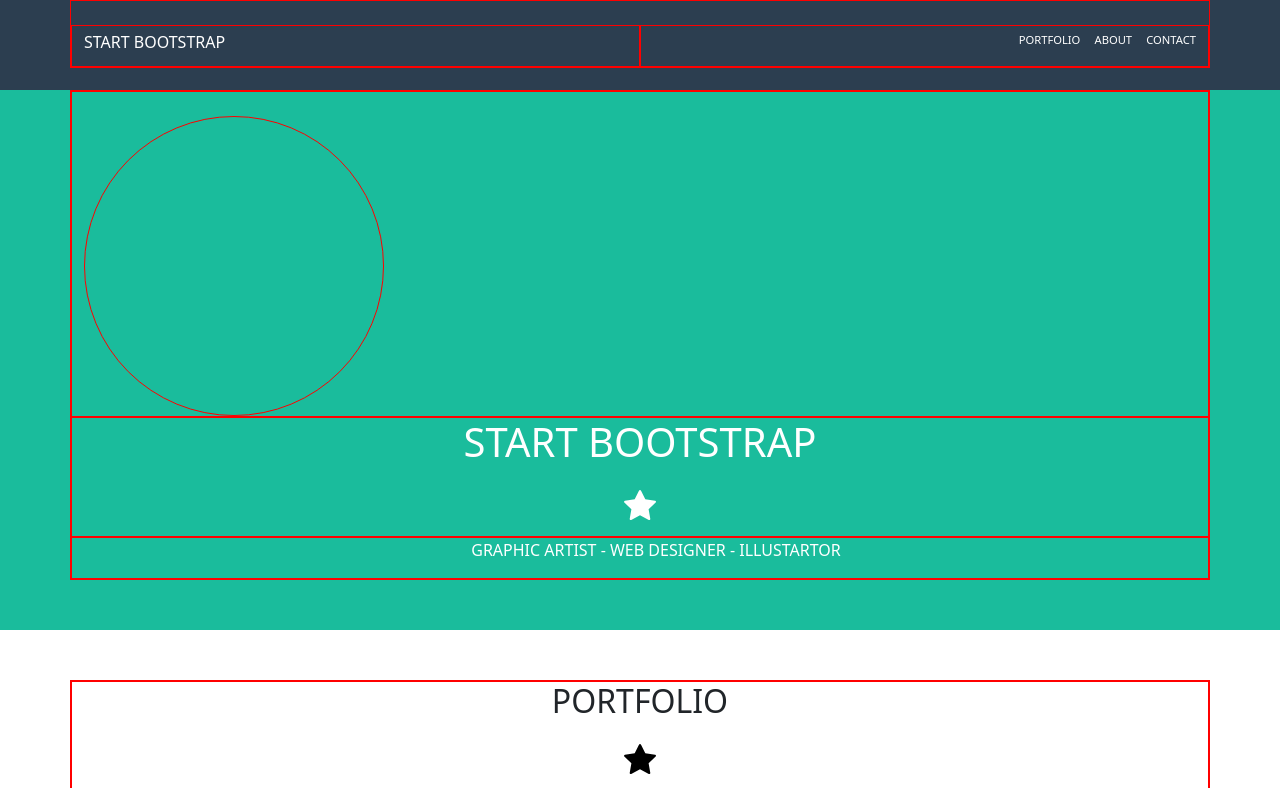
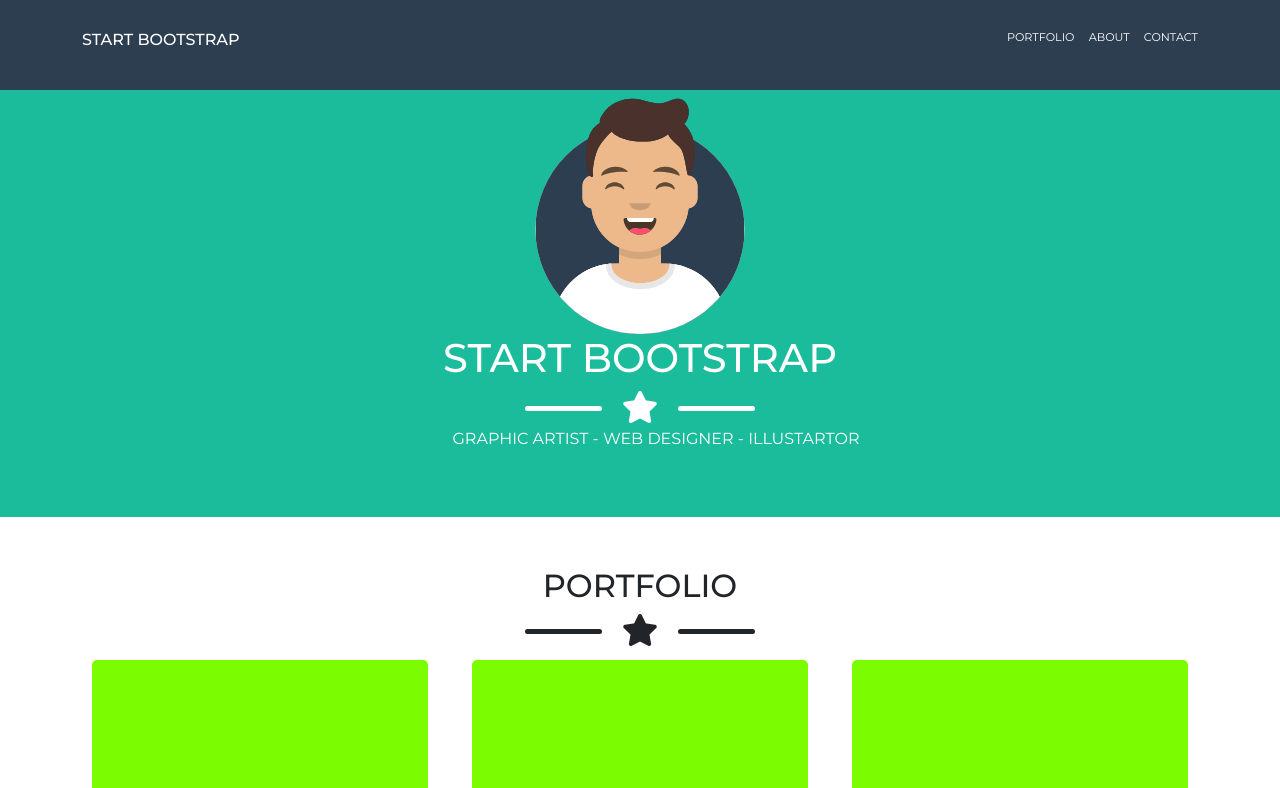
Before and after one commit to SamSepiool/html-css-bootstrap-freelancer, a plain HTML site: page index.html in a window 1280 px wide. Shown: the top 788 px of the page. Drawn offline with nearby package versions, Linux system fonts and the light colour scheme.

Commit message:
add hero img + star divider

```diff
--- a/css/style.css
+++ b/css/style.css
@@ -5,6 +5,9 @@
     border: 1px solid red;
 }
 /* COMMON */
+body{
+    font-family: 'Montserrat', sans-serif;
+}
 .bg_primary{
     background-color: #2c3e50;
 }
@@ -14,10 +17,6 @@
 .bg_secondary{
     background-color: #1abc9c;
 }
-.cl_white{
-    color: white;
-}
-
 ul li{
     display: inline-block;
     list-style: none;
@@ -53,17 +52,20 @@ header ul li a{
     padding-top: 90px;
 }
 
-.fakeimg{
-    width: 300px;
-    height: 300px;
-    border: 1px solid red;
+#hero .container img{
+    width: 230px;
 }
 
-.star{
-    width: 2em;
-    margin: 15px 0px;
+.divider{
+    width: 230px;
+    margin: auto;
 }
 
+#line{
+    height: 5px;
+    border-radius: 5px;
+    opacity: inherit
+}
 
 .mine_box{
     min-height: 200px;
--- a/index.html
+++ b/index.html
@@ -8,12 +8,18 @@
         <!-- bootstrap -->
         <link href="https://cdn.jsdelivr.net/npm/bootstrap@5.0.2/dist/css/bootstrap.min.css" rel="stylesheet" integrity="sha384-EVSTQN3/azprG1Anm3QDgpJLIm9Nao0Yz1ztcQTwFspd3yD65VohhpuuCOmLASjC" crossorigin="anonymous">
         <link rel="stylesheet" href="https://cdn.jsdelivr.net/npm/bootstrap-icons@1.5.0/font/bootstrap-icons.css">
+        <!-- font awsome -->
+        <link rel="stylesheet" href="https://cdnjs.cloudflare.com/ajax/libs/font-awesome/5.15.3/css/all.min.css" integrity="sha512-iBBXm8fW90+nuLcSKlbmrPcLa0OT92xO1BIsZ+ywDWZCvqsWgccV3gFoRBv0z+8dLJgyAHIhR35VZc2oM/gI1w==" crossorigin="anonymous" referrerpolicy="no-referrer" />
+        <!-- google fonts -->
+        <link rel="preconnect" href="https://fonts.googleapis.com">
+        <link rel="preconnect" href="https://fonts.gstatic.com" crossorigin>
+        <link href="https://fonts.googleapis.com/css2?family=Montserrat:wght@400;500;600&display=swap" rel="stylesheet">
         <!-- css -->
         <link rel="stylesheet" href="css/style.css">
     </head>
-    <body class="debug">
+    <body>
 
-        <header class="bg_primary cl_white">
+        <header class="bg_primary text-white">
             <div class="container pt-4">
 
                 <div class="row">
@@ -23,9 +29,9 @@
                     <div class="col text-end">
                         <button class="d-sm-none">PANINO</button>
                         <ul class="d-none d-sm-inline-block">
-                            <li><a class="cl_white" href="#">PORTFOLIO</a></li>
-                            <li><a class="cl_white" href="#">ABOUT</a></li>
-                            <li><a class="cl_white" href="#">CONTACT</a></li>
+                            <li><a class="text-white" href="#">PORTFOLIO</a></li>
+                            <li><a class="text-white" href="#">ABOUT</a></li>
+                            <li><a class="text-white" href="#">CONTACT</a></li>
                         </ul>
                     </div>
                 </div>
@@ -35,21 +41,38 @@
 
         <main>
 
-            <section id="hero" class="bg_secondary cl_white">
+            <section id="hero" class="bg_secondary text-white">
                 <div class="container">
 
                     <div class="row">
-                        <div class="col">
-                            <div class="fakeimg rounded-circle mt-4"></div>
+                        <div class="col-12 text-center">
+                            <img src="img/avatar.svg" alt="">
                         </div>
                     </div>
 
                     <div class="row">
                         <div class="col text-center">
                             <h1>START BOOTSTRAP</h1>
-                            <img class="star" src="img/star-fill.svg" alt="">
                         </div>
                     </div>
+
+                    <div class="divider">
+
+                        <div class="container-fluid">
+                            <div class="row align-items-center">
+                                <div class="col p-0">
+                                    <hr id="line" class="">
+                                </div>
+                                <div class="col p-0 text-center">
+                                    <i class="fas fa-star fs-2"></i>
+                                </div>
+                                <div class="col p-0">
+                                    <hr id="line">
+                                </div>
+                            </div>
+                        </div>
+                    </div>
+
 
                     <div class="row">
                         <div class="col text-center">
@@ -71,8 +94,23 @@
                     <div class="row">
                         <div class="col text-center">
                             <h2>PORTFOLIO</h2>
+                        </div>
+                    </div>
 
-                            <img class="star" src="img/star-fill-black.svg" alt="">
+                    <div class="divider">
+
+                        <div class="container-fluid">
+                            <div class="row align-items-center">
+                                <div class="col p-0">
+                                    <hr id="line" class="">
+                                </div>
+                                <div class="col p-0 text-center">
+                                    <i class="fas fa-star fs-2"></i>
+                                </div>
+                                <div class="col p-0">
+                                    <hr id="line">
+                                </div>
+                            </div>
                         </div>
                     </div>
 
@@ -114,14 +152,29 @@
 
             </section>
 
-            <section id="about" class="bg_secondary cl_white">
+            <section id="about" class="bg_secondary text-white">
                 <div class="container">
 
                     <div class="row">
                         <div class="col text-center mt-5">
                             <h2>ABOUT</h2>
+                        </div>
+                    </div>
 
-                            <img class="star" src="img/star-fill.svg" alt="">
+                    <div class="divider">
+
+                        <div class="container-fluid">
+                            <div class="row align-items-center">
+                                <div class="col p-0">
+                                    <hr id="line" class="">
+                                </div>
+                                <div class="col p-0 text-center">
+                                    <i class="fas fa-star fs-2"></i>
+                                </div>
+                                <div class="col p-0">
+                                    <hr id="line">
+                                </div>
+                            </div>
                         </div>
                     </div>
 
@@ -155,8 +208,23 @@
                     <div class="row">
                         <div class="col text-center mt-5">
                             <h2>CONTACT ME</h2>
+                        </div>
+                    </div>
 
-                            <img class="star" src="img/star-fill-black.svg" alt="">
+                    <div class="divider">
+
+                        <div class="container-fluid">
+                            <div class="row align-items-center">
+                                <div class="col p-0">
+                                    <hr id="line" class="">
+                                </div>
+                                <div class="col p-0 text-center">
+                                    <i class="fas fa-star fs-2"></i>
+                                </div>
+                                <div class="col p-0">
+                                    <hr id="line">
+                                </div>
+                            </div>
                         </div>
                     </div>
 
@@ -190,7 +258,7 @@
             </section>
         </main>
 
-        <footer class="cl_white">
+        <footer class="text-white">
             <div class="footer-top bg_primary300">
 
                 <div class="container">
@@ -227,6 +295,7 @@
 
             </div>
         </footer>
-
+        <!-- JAVA -->
+        <script src="https://cdn.jsdelivr.net/npm/bootstrap@5.0.2/dist/js/bootstrap.bundle.min.js" integrity="sha384-MrcW6ZMFYlzcLA8Nl+NtUVF0sA7MsXsP1UyJoMp4YLEuNSfAP+JcXn/tWtIaxVXM" crossorigin="anonymous"></script>
     </body>
 </html>
```
Also changed, not shown: img/avatar.svg (added).
